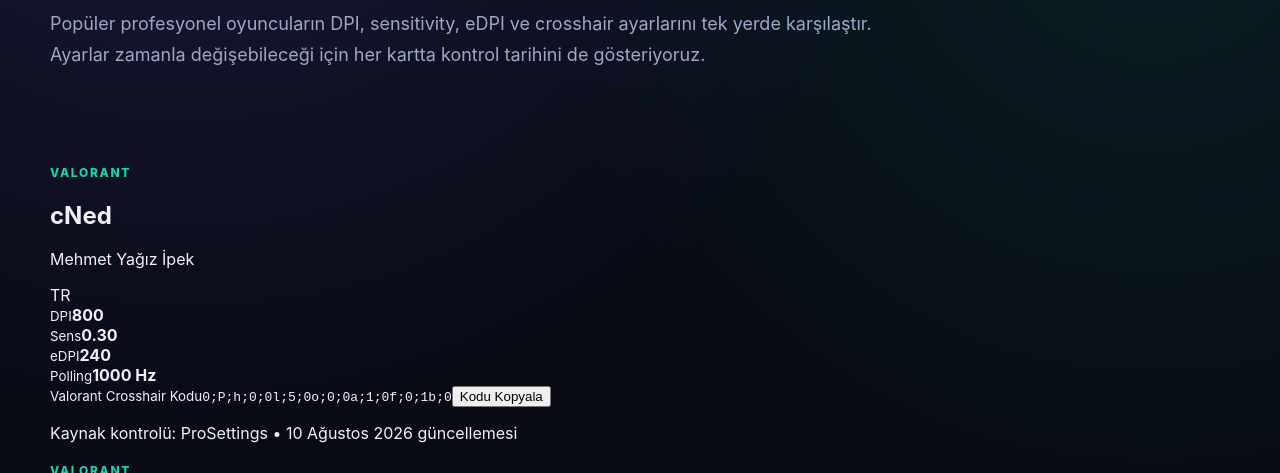
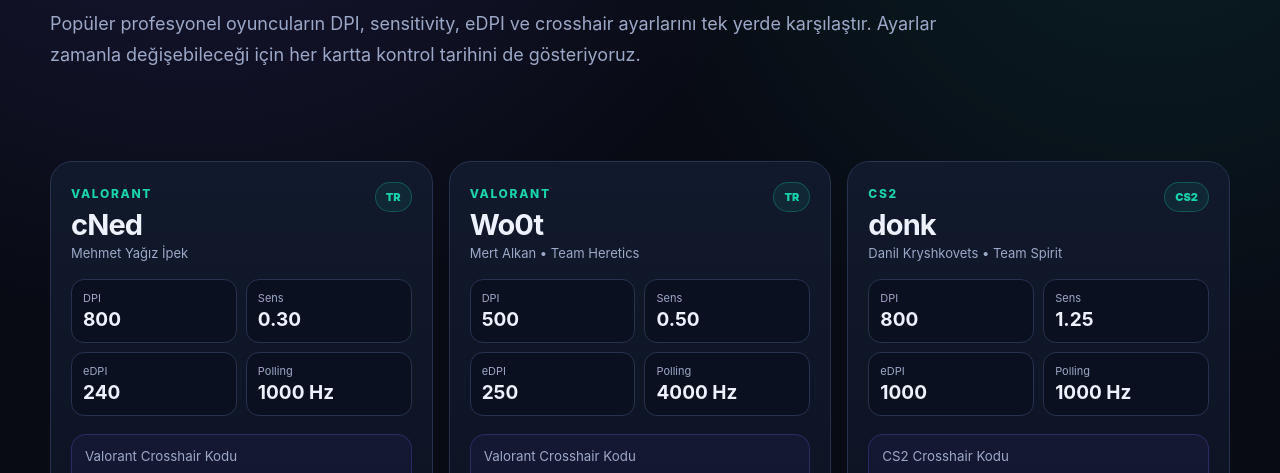
Before and after one commit to enesgurbuz6776-jpg/oyunopti, a plain HTML site: page pro-oyuncu-ayarlar.html in a window 1280 px wide. Shown: the part 327-800 px from the top of the page. Drawn offline with Linux system fonts and the light colour scheme.

Commit message:
Style pro player settings cards and copy buttons

```diff
--- a/style.css
+++ b/style.css
@@ -211,3 +211,27 @@ footer{width:min(1180px,calc(100% - 32px));margin:50px auto 0;border-top:1px sol
 /* PRODUCT PRICE MOBILE CLARITY */
 .product-price small{display:block;margin-top:4px;line-height:1.25}
 .product-note b{color:#fff}
+
+
+/* ===== V13 PRO PLAYER SETTINGS ===== */
+.pro-settings-hero{max-width:900px}
+.pro-settings-grid{display:grid;grid-template-columns:repeat(3,1fr);gap:16px}
+.pro-settings-card{background:linear-gradient(180deg,#11192c,#0c1221);border:1px solid var(--line);border-radius:22px;padding:20px;transition:transform .18s ease,border-color .18s ease,box-shadow .18s ease}
+.pro-settings-card:hover{transform:translateY(-3px);border-color:rgba(25,211,174,.45);box-shadow:0 18px 42px rgba(0,0,0,.25)}
+.pro-settings-head{display:flex;align-items:flex-start;justify-content:space-between;gap:14px}
+.pro-settings-head h2{margin:5px 0 3px;font-size:29px;letter-spacing:-.03em}
+.pro-settings-head p{margin:0;color:var(--muted);font-size:13px}
+.pro-badge{border:1px solid rgba(25,211,174,.28);background:rgba(25,211,174,.08);color:var(--accent2);border-radius:999px;padding:7px 10px;font-size:11px;font-weight:900}
+.pro-metrics{display:grid;grid-template-columns:repeat(2,1fr);gap:9px;margin:18px 0}
+.pro-metrics>div{background:#0b1020;border:1px solid var(--line);border-radius:13px;padding:11px}
+.pro-metrics small{display:block;color:var(--muted);font-size:11px;margin-bottom:3px}
+.pro-metrics b{font-size:19px}
+.crosshair-box{padding:13px;border:1px solid rgba(124,92,255,.26);background:rgba(124,92,255,.06);border-radius:15px}
+.crosshair-box small{display:block;color:var(--muted);margin-bottom:7px}
+.crosshair-box code{display:block;overflow-wrap:anywhere;color:#eaf0ff;font-size:12px;line-height:1.55;margin-bottom:10px}
+.copy-code{width:100%;border:1px solid rgba(25,211,174,.28);background:rgba(25,211,174,.09);color:var(--accent2);border-radius:11px;padding:10px 12px;font-weight:900;cursor:pointer;transition:transform .12s ease,background .12s ease}
+.copy-code:active{transform:scale(.98)}
+.copy-code.copied{background:rgba(25,211,174,.18)}
+.pro-source{color:#73809d!important;font-size:11px!important;margin:12px 0 0!important;line-height:1.5!important}
+@media(max-width:900px){.pro-settings-grid{grid-template-columns:1fr 1fr}}
+@media(max-width:620px){.pro-settings-grid{grid-template-columns:1fr}}
```
